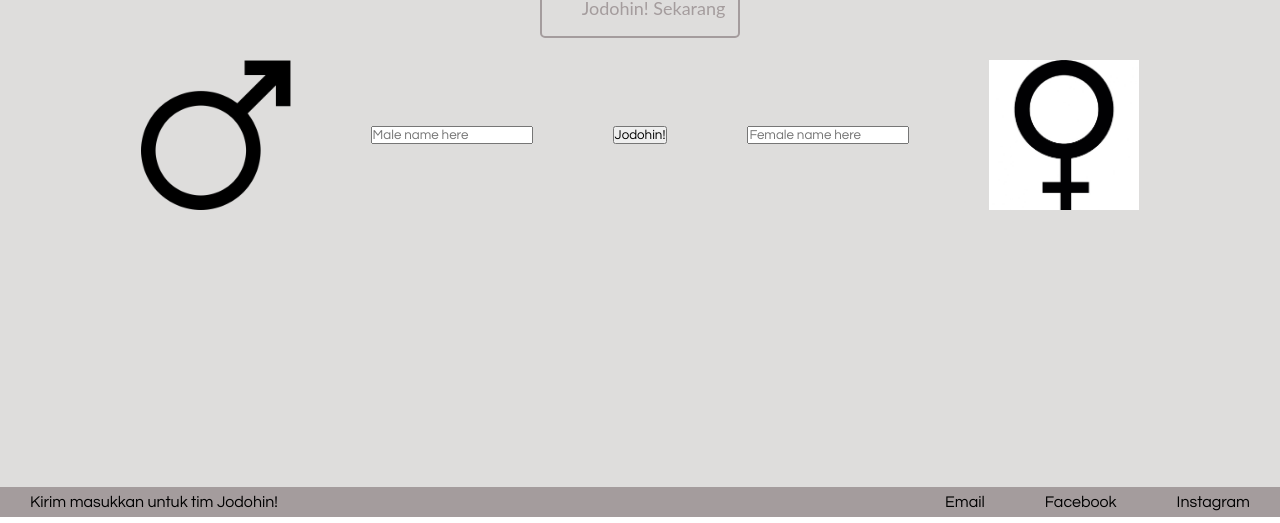
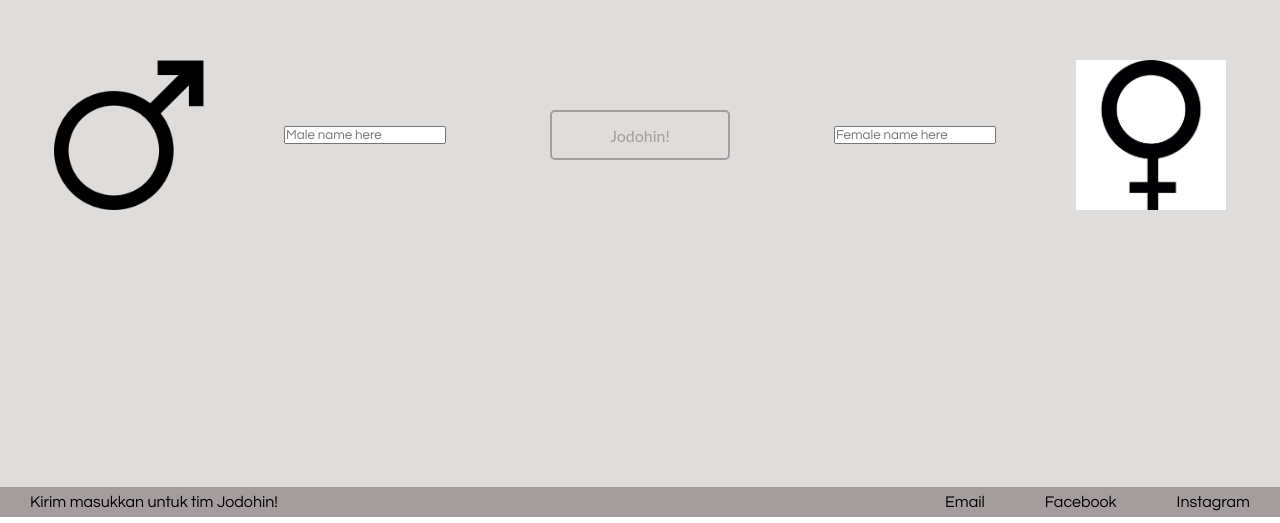
Before and after one commit to syirilrakhulh/Jodohin, a plain HTML site: page index.html in a window 1280 px wide. Shown: the part 723-1246 px from the top of the page. Drawn offline with Linux system fonts and the light colour scheme.

Commit message:
button modification

```diff
--- a/index.html
+++ b/index.html
@@ -28,7 +28,11 @@
             <input type="text" name="male-form" placeholder="Male name here" />
           </p>
         </form>
-        <button class="btn-jodohin">Jodohin!</button>
+
+        <div class="game-button">
+          <button class="skewBtn black">Jodohin!</button>
+        </div>
+
         <form>
           <p>
             <input
--- a/main-page.css
+++ b/main-page.css
@@ -6,27 +6,28 @@
 
 .main-button {
   display: flex;
-  text-align: center;
-  justify-content: space-evenly;
-  align-items: center;
+  /* text-align: center; */
+  /* justify-content: space-evenly; */
   flex-wrap: wrap;
+  padding: 0 4em;
+  grid-template-columns: 40% auto;
   height: 97vh;
 }
 .main-button .skewBtn {
-  width: 200px;
-  height: 60px;
+  width: 180px;
+  height: 50px;
   outline: none;
   cursor: pointer;
   background: none;
   transition: 0.5s;
-  font-size: 18px;
+  font-size: 16px;
   border-radius: 5px;
   font-family: "Lato", sans-serif;
 }
 .main-button .skewBtn:hover {
   border: none;
   color: white;
-  font-size: 22px;
+  font-size: 18px;
   transform: scale(1.1);
 }
 /* Buttons */
@@ -60,9 +61,9 @@
   width: 100px; */
 }
 
-#main-page button {
+/* #main-page button {
   padding-left: 1.5em;
-}
+} */
 
 #game-page {
   /* max-height: 590px; */
@@ -94,9 +95,9 @@
   margin: 20px 40px;
 }
 
-#inputan button {
+/* #inputan button {
   margin: 20px 40px;
-}
+} */
 
 #inputan form {
   margin: 20px 40px;
@@ -129,3 +130,42 @@
   padding: 0 30px 0 30px;
 }
 /* ================================================= */
+
+.game-button {
+  display: flex;
+  /* text-align: center; */
+  justify-content: space-evenly;
+  flex-wrap: wrap;
+  padding: 0 4em;
+  /* grid-template-columns: 40% auto; */
+  height: 97vh;
+  align-items: center;
+  justify-content: center;
+  text-align: center;
+}
+.game-button .skewBtn {
+  width: 180px;
+  height: 50px;
+  outline: none;
+  cursor: pointer;
+  background: none;
+  transition: 0.5s;
+  font-size: 16px;
+  border-radius: 5px;
+  font-family: "Lato", sans-serif;
+}
+.game-button .skewBtn:hover {
+  border: none;
+  color: white;
+  font-size: 18px;
+  transform: scale(1.1);
+}
+/* Buttons */
+.black {
+  border: 2px solid #a49c9d;
+  color: #a49c9d;
+}
+.black:hover {
+  background-color: #a49c9d;
+  transition: all 0.3s ease-in-out;
+}
```
